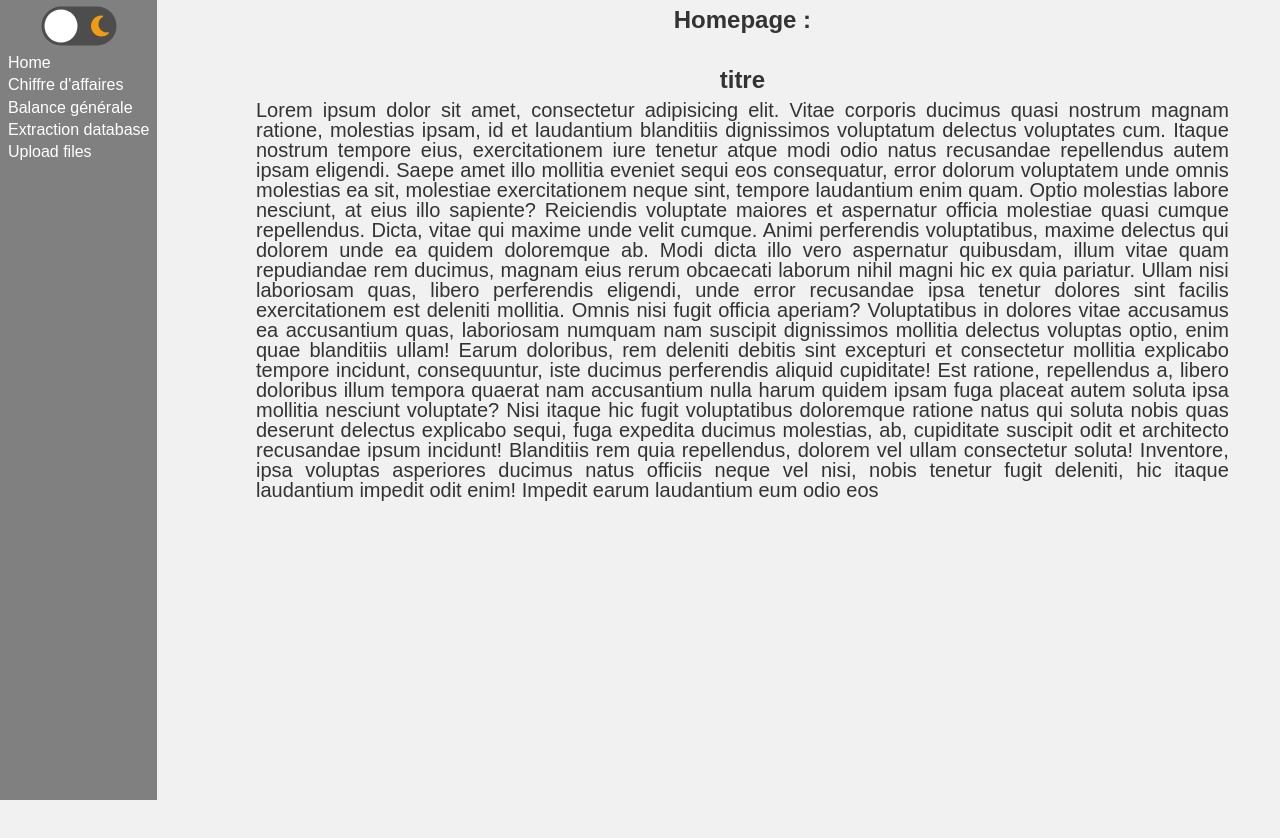
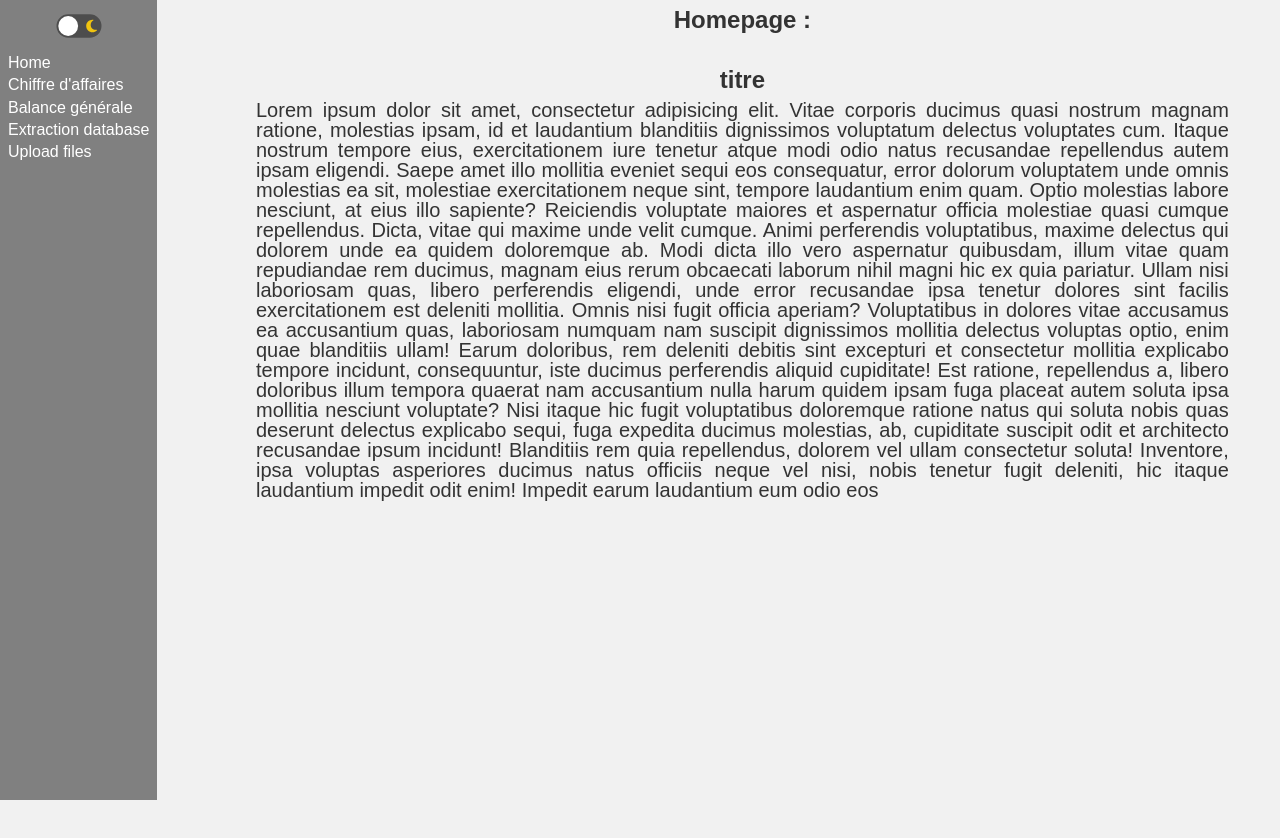
Before and after one commit to yaco16/compta, a Next.js app: page / in a window 1280 px wide. Built offline with nearby package versions, Linux system fonts and the light colour scheme.

Commit message:
upd dark toggle change position at top of side bar decrease size ans center position

```diff
--- a/src/components/BtnToggle2.js
+++ b/src/components/BtnToggle2.js
@@ -9,8 +9,12 @@ export default function BtnToggle() {
     <div className='container'>
       <input type='checkbox' className='checkbox' id='chk' onClick={toggleTheme} />
       <label className='label' htmlFor='chk'>
-        <FontAwesomeIcon icon={faSun} color='#f1c40f' />
-        <FontAwesomeIcon icon={faMoon} color='#f39c12' />
+        <span className='svg'>
+          <FontAwesomeIcon icon={faSun} />
+        </span>
+        <span className='svg'>
+          <FontAwesomeIcon icon={faMoon} />
+        </span>
 
         {/* <FontAwesomeIcon icon={faMoon} className='fa-moon'/> */}
         <div className='ball'></div>
@@ -44,7 +48,7 @@ export default function BtnToggle() {
           position: relative;
           height: 26px;
           width: 50px;
-          transform: scale(1.5);
+          transform: scale(0.9); //taille du toggle
         }
 
         .label .ball {
@@ -61,6 +65,11 @@ export default function BtnToggle() {
 
         .checkbox:checked + .label .ball {
           transform: translateX(24px);
+          background-color: rgb(61, 228, 61);
+        }
+        .svg {
+          font-size: 1rem;
+          color: #f1c40f;
         }
       `}</style>
     </div>
```
